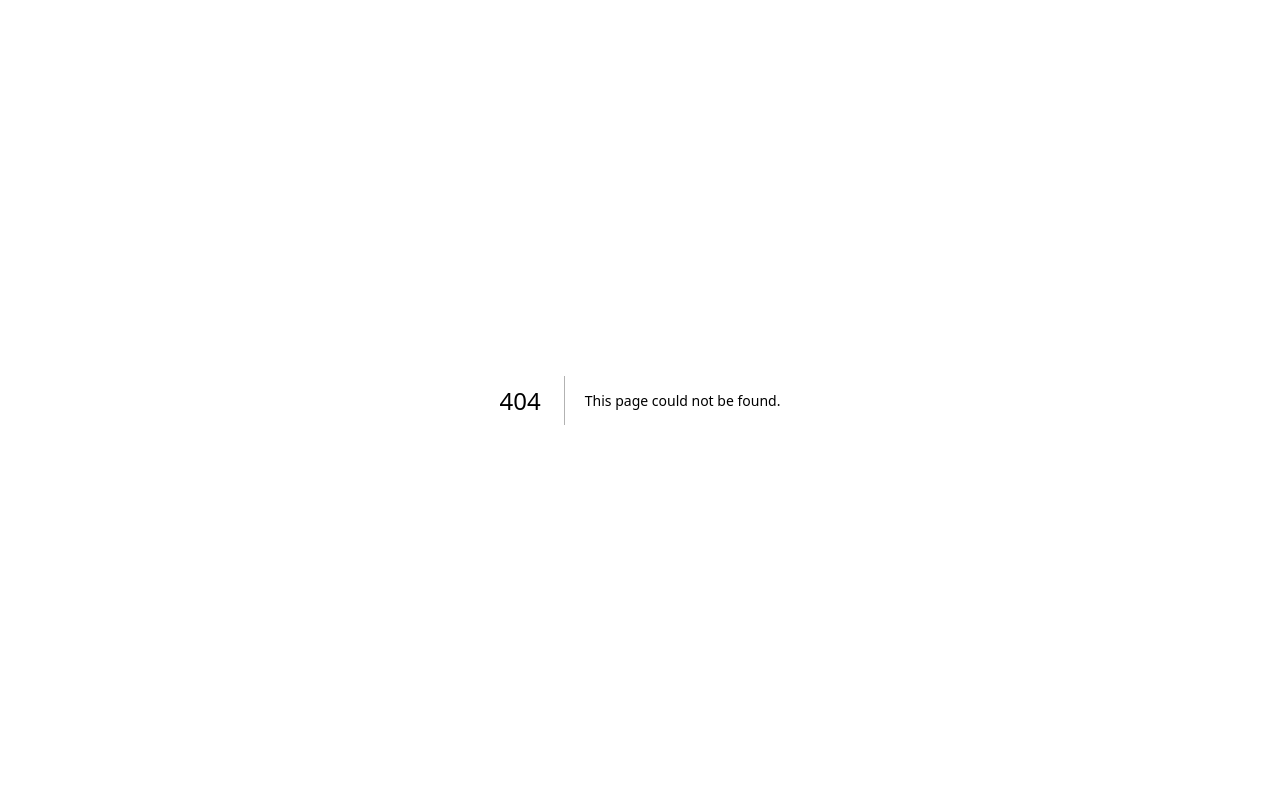
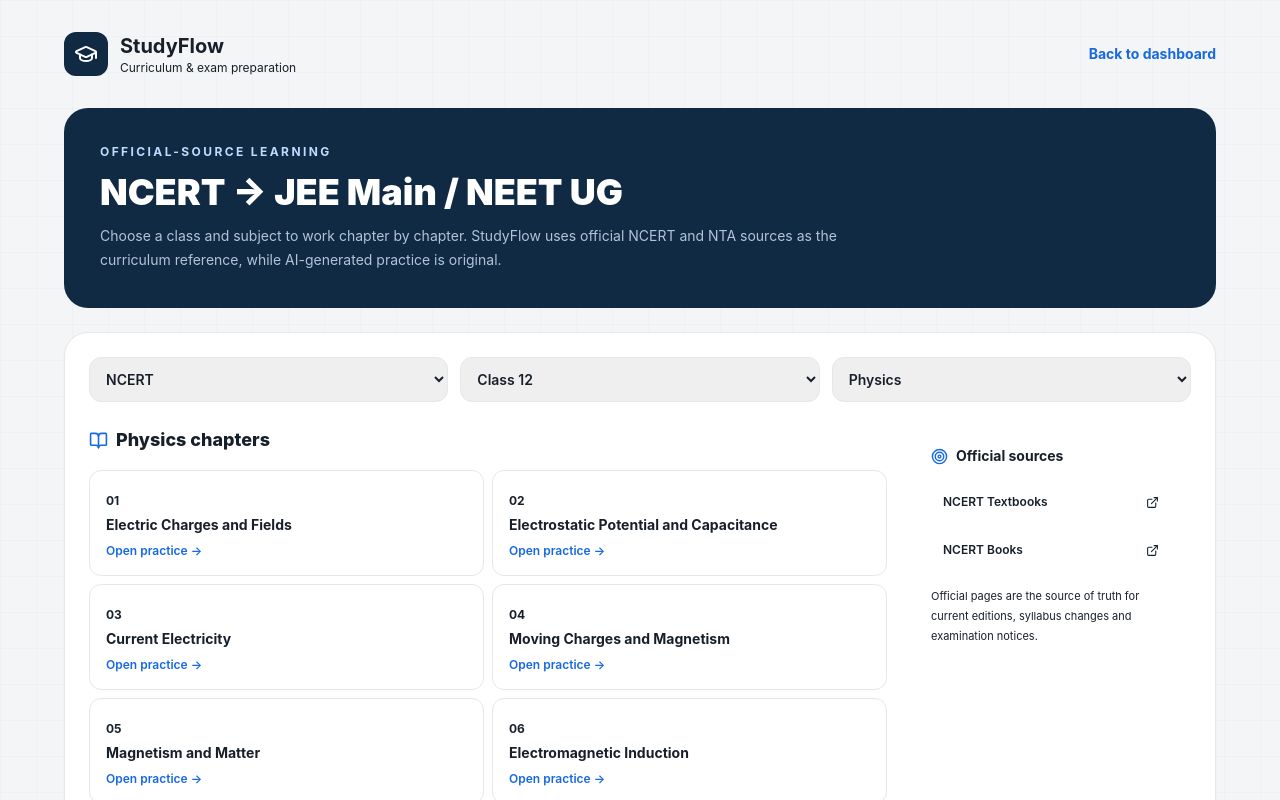
Before and after one commit to divyanshugautam695-cell/Studyflow, a Next.js app: page /curriculum in a window 1280 px wide. Before the commit this address had no page. Shown: the top 800 px of the page. Built offline with nearby package versions, Linux system fonts and the light colour scheme.

Commit message:
Add chapter-wise NCERT JEE NEET curriculum page

```diff
--- /dev/null
+++ b/app/curriculum/page.tsx
@@ -0,0 +1,33 @@
+'use client';
+
+import { useMemo, useState } from 'react';
+import { BookOpen, ExternalLink, GraduationCap, Target } from 'lucide-react';
+import { chapters, competitiveTracks, officialSources, schoolSubjects } from '@/data/curriculum';
+
+export default function CurriculumPage() {
+  const [track, setTrack] = useState<'NCERT' | 'JEE Main' | 'NEET UG'>('NCERT');
+  const [classNo, setClassNo] = useState('12');
+  const [subject, setSubject] = useState('Physics');
+
+  const subjects = track === 'NCERT' ? (schoolSubjects[classNo] || []) : competitiveTracks[track].subjects;
+  const selectedSubject = subjects.includes(subject) ? subject : subjects[0] || '';
+  const topicList = useMemo(() => chapters[classNo]?.[selectedSubject] || [], [classNo, selectedSubject]);
+
+  return (
+    <main className="min-h-screen grid-bg px-5 py-8 lg:px-10">
+      <div className="mx-auto max-w-6xl">
+        <header className="flex flex-wrap items-center justify-between gap-4"><div className="flex items-center gap-3"><div className="flex h-11 w-11 items-center justify-center rounded-xl bg-[#102a43] text-white"><GraduationCap/></div><div><b className="text-xl">StudyFlow</b><p className="text-xs text-slate-400">Curriculum & exam preparation</p></div></div><a href="/" className="text-sm font-bold text-[#1769e0]">Back to dashboard</a></header>
+
+        <section className="mt-8 rounded-3xl bg-[#102a43] p-7 text-white lg:p-9"><p className="text-xs font-bold uppercase tracking-[.2em] text-blue-200">Official-source learning</p><h1 className="mt-3 text-3xl font-black sm:text-4xl">NCERT → JEE Main / NEET UG</h1><p className="mt-3 max-w-3xl text-sm leading-6 text-blue-100/80">Choose a class and subject to work chapter by chapter. StudyFlow uses official NCERT and NTA sources as the curriculum reference, while AI-generated practice is original.</p></section>
+
+        <section className="mt-6 rounded-3xl border border-slate-200 bg-white p-6 shadow-sm"><div className="grid gap-3 md:grid-cols-3"><select value={track} onChange={e=>setTrack(e.target.value as any)} className="rounded-xl border border-slate-200 p-3 text-sm font-semibold"><option>NCERT</option><option>JEE Main</option><option>NEET UG</option></select><select value={classNo} onChange={e=>setClassNo(e.target.value)} className="rounded-xl border border-slate-200 p-3 text-sm font-semibold">{Object.keys(schoolSubjects).map(c=><option key={c} value={c}>Class {c}</option>)}</select><select value={selectedSubject} onChange={e=>setSubject(e.target.value)} className="rounded-xl border border-slate-200 p-3 text-sm font-semibold">{subjects.map(s=><option key={s}>{s}</option>)}</select></div>
+
+          <div className="mt-6 grid gap-6 lg:grid-cols-[1fr_280px]"><div><div className="flex items-center gap-2"><BookOpen className="text-[#1769e0]" size={19}/><h2 className="text-lg font-extrabold">{selectedSubject || 'Subject'} chapters</h2></div>{topicList.length ? <div className="mt-4 grid gap-2 sm:grid-cols-2">{topicList.map((topic,i)=><a key={topic} href={`/practice?class=${classNo}&subject=${encodeURIComponent(selectedSubject)}&topic=${encodeURIComponent(topic)}`} className="rounded-xl border border-slate-100 p-4 hover:border-blue-200 hover:bg-blue-50/30"><span className="text-xs font-bold text-slate-400">{String(i+1).padStart(2,'0')}</span><b className="mt-1 block text-sm">{topic}</b><span className="mt-2 block text-xs font-semibold text-[#1769e0]">Open practice →</span></a>)}</div> : <div className="mt-4 rounded-2xl bg-slate-50 p-5 text-sm leading-6 text-slate-600">This class/subject is intentionally linked to the official NCERT catalog instead of inventing chapter data. Open the official textbook portal to select the current edition.</div>}</div>
+
+            <aside className="rounded-2xl bg-slate-50 p-5"><div className="flex items-center gap-2"><Target size={17} className="text-[#1769e0]"/><b className="text-sm">Official sources</b></div><div className="mt-4 space-y-2 text-xs font-semibold"><a className="flex items-center justify-between rounded-lg bg-white p-3 hover:bg-blue-50" href={officialSources.ncertTextbooks} target="_blank">NCERT Textbooks <ExternalLink size={13}/></a><a className="flex items-center justify-between rounded-lg bg-white p-3 hover:bg-blue-50" href={track==='JEE Main'?officialSources.jeeSyllabus:track==='NEET UG'?officialSources.neetHome:officialSources.ncertBooks} target="_blank">{track==='NCERT'?'NCERT Books':`${track} official site`} <ExternalLink size={13}/></a></div><p className="mt-4 text-[11px] leading-5 text-slate-400">Official pages are the source of truth for current editions, syllabus changes and examination notices.</p></aside>
+          </div>
+        </section>
+      </div>
+    </main>
+  );
+}
```
